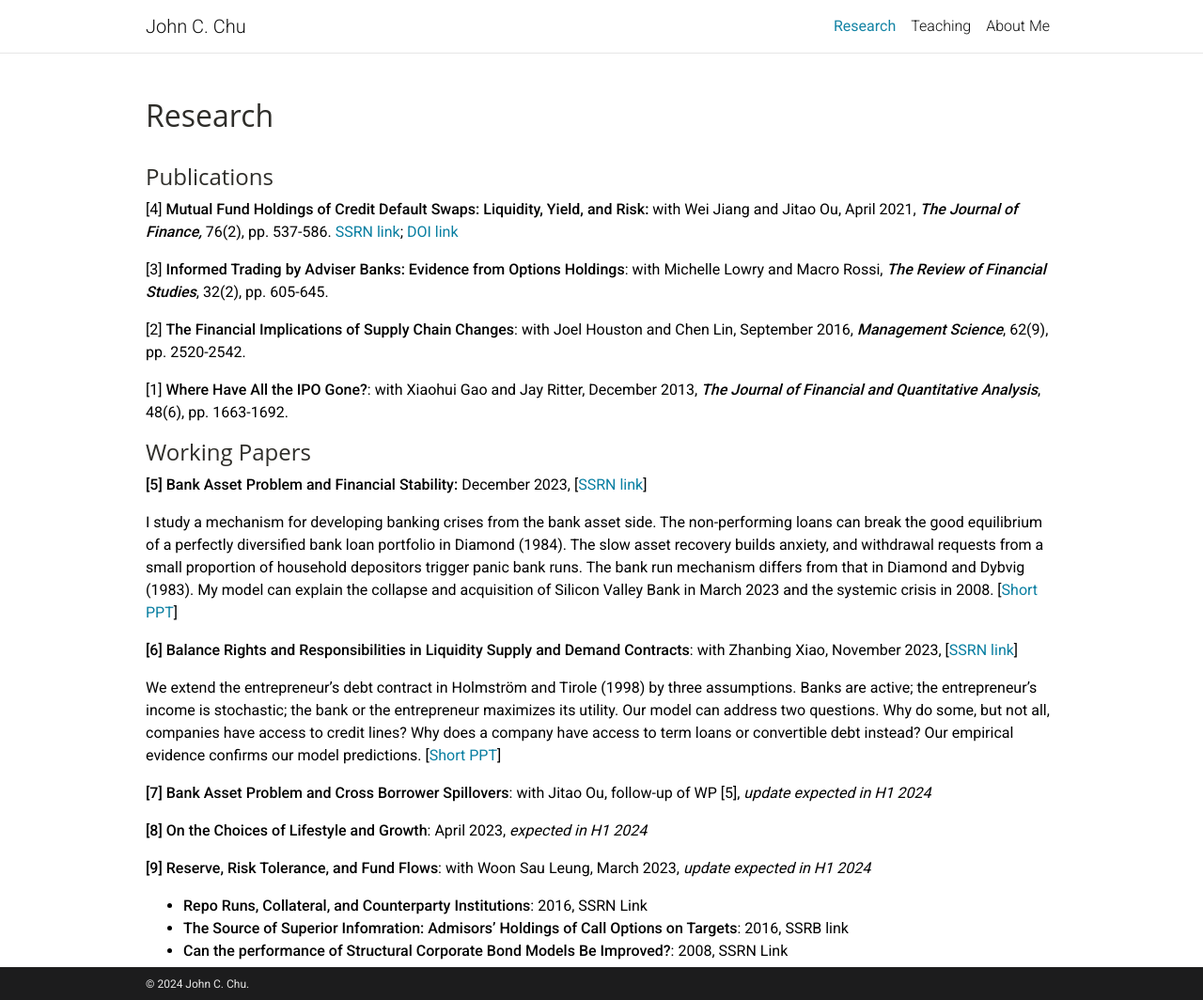
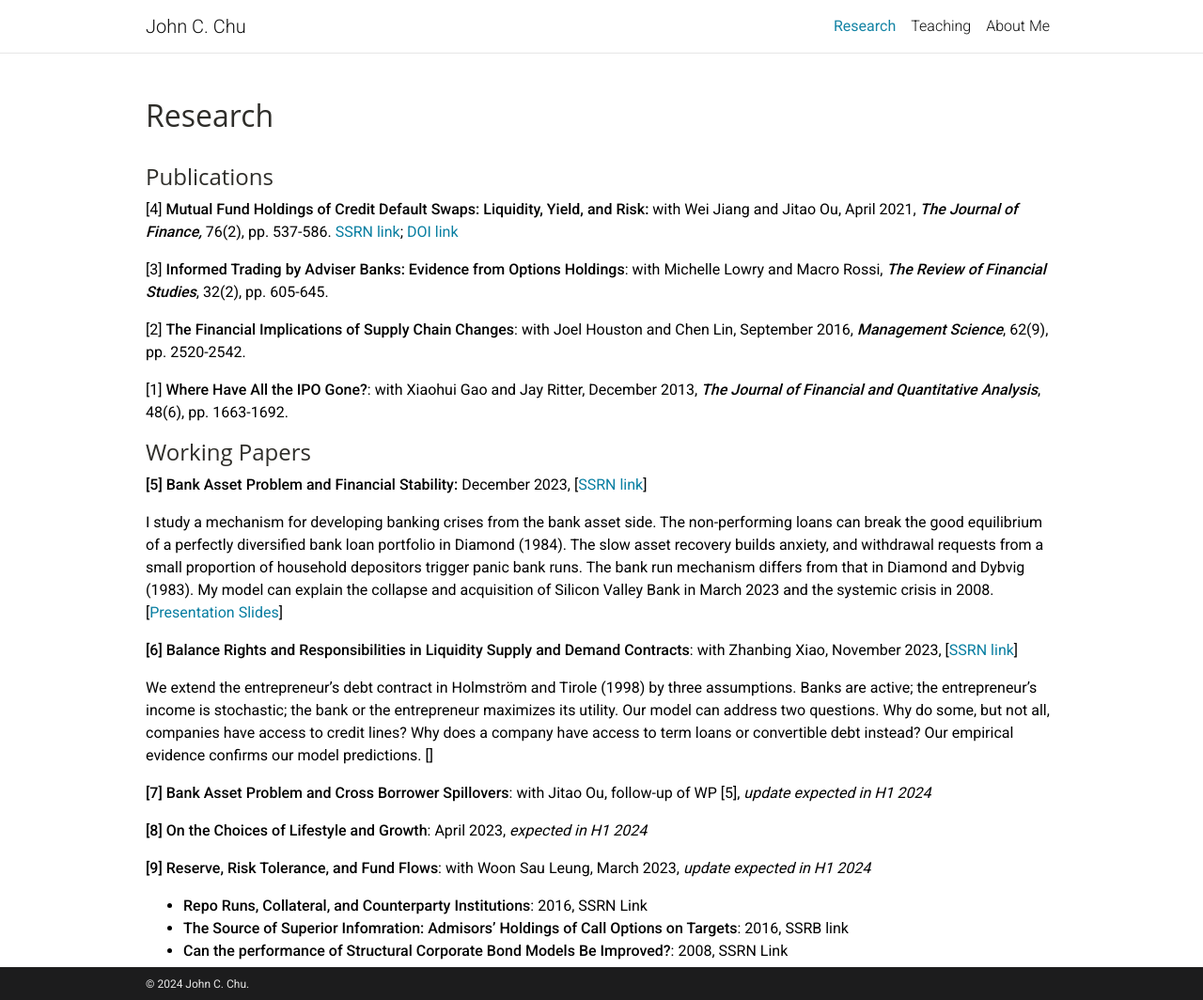
Before and after one commit to johnchu2022/website, a Jekyll site: the page built from _pages/research.md, in a window 1280 px wide and 1064 px high. Shown: the whole window at 94% size. Built offline with Jekyll 4.4.1, drawn with Linux system fonts in a browser that asks for light colours; a style sheet for code colours, icons or effects is not loaded.

Commit message:
Update Pages “research”

```diff
--- a/_pages/research.md
+++ b/_pages/research.md
@@ -19,11 +19,11 @@
 
 **\[5] Bank Asset Problem and Financial Stability:** December 2023, [[SSRN link](https://papers.ssrn.com/sol3/papers.cfm?abstract_id=4649359)]
 
-I study a mechanism for developing banking crises from the bank asset side. The non-performing loans can break the good equilibrium of a perfectly diversified bank loan portfolio in Diamond (1984). The slow asset recovery builds anxiety, and withdrawal requests from a small proportion of household depositors trigger panic bank runs. The bank run mechanism differs from that in Diamond and Dybvig (1983). My model can explain the collapse and acquisition of Silicon Valley Bank in March 2023 and the systemic crisis in 2008. [[Short PPT](https://www.dropbox.com/scl/fi/0d0k94sac9psjogyjxpnw/Banks_pres.pdf?rlkey=0cjopbjvq4o78ubn8fx8lbbke&dl=0)]
+I study a mechanism for developing banking crises from the bank asset side. The non-performing loans can break the good equilibrium of a perfectly diversified bank loan portfolio in Diamond (1984). The slow asset recovery builds anxiety, and withdrawal requests from a small proportion of household depositors trigger panic bank runs. The bank run mechanism differs from that in Diamond and Dybvig (1983). My model can explain the collapse and acquisition of Silicon Valley Bank in March 2023 and the systemic crisis in 2008. [[Presentation Slides](https://www.dropbox.com/scl/fi/3mfm2k3zaaiazvqgahr3f/Banks_pres.pdf?rlkey=j47jsowynn2mci74cix4e2wdz&dl=0)[](https://www.dropbox.com/scl/fi/0d0k94sac9psjogyjxpnw/Banks_pres.pdf?rlkey=0cjopbjvq4o78ubn8fx8lbbke&dl=0)]
 
 **\[6] B﻿alance Rights and Responsibilities in Liquidity Supply and Demand Contracts**: with Zhanbing Xiao, November 2023, [](https://papers.ssrn.com/sol3/papers.cfm?abstract_id=4649372)[[SSRN link](https://papers.ssrn.com/sol3/papers.cfm?abstract_id=4649372)]
 
-We extend the entrepreneur’s debt contract in Holmström and Tirole (1998) by three assumptions. Banks are active; the entrepreneur’s income is stochastic; the bank or the entrepreneur maximizes its utility. Our model can address two questions. Why do some, but not all, companies have access to credit lines? Why does a company have access to term loans or convertible debt instead? Our empirical evidence confirms our model predictions. [[Short PPT](https://www.dropbox.com/scl/fi/0crnqwd8scjkqyjh0krw4/Pro_LC_pres.pdf?rlkey=nqm1pe968v72o99d2yt6uatw8&dl=0)]
+We extend the entrepreneur’s debt contract in Holmström and Tirole (1998) by three assumptions. Banks are active; the entrepreneur’s income is stochastic; the bank or the entrepreneur maximizes its utility. Our model can address two questions. Why do some, but not all, companies have access to credit lines? Why does a company have access to term loans or convertible debt instead? Our empirical evidence confirms our model predictions. [[](https://www.dropbox.com/scl/fi/0crnqwd8scjkqyjh0krw4/Pro_LC_pres.pdf?rlkey=nqm1pe968v72o99d2yt6uatw8&dl=0)]
 
 **\[7] B﻿ank Asset Problem and Cross Borrower Spillovers**: with Jitao Ou, follow-up of WP \[5], *update expected  in H1 2024*
 
```
